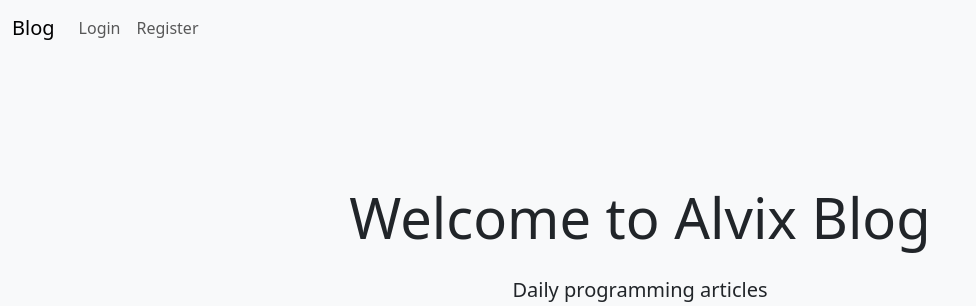
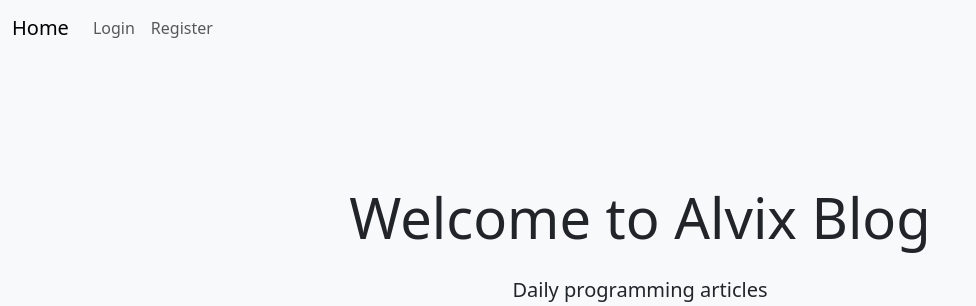
Before and after one commit to Alvix11/personal-blog, a Django app: page / in a window 1280 px wide. Shown: the top 306 px of the page, without its empty margins (0-976 px from the left). Run offline with Django 5.2, Linux system fonts and the light colour scheme.

Commit message:
Added the home URL to the blog option in the navbar

```diff
--- a/blog/templates/base.html
+++ b/blog/templates/base.html
@@ -10,7 +10,7 @@
 
     <nav class="navbar navbar-expand-lg bg-body-tertiary">
         <div class="container-fluid">
-            <a class="navbar-brand" href="#">Blog</a>
+            <a class="navbar-brand" href="{% url "home" %}">Home</a>
             <div class="collapse navbar-collapse" id="navbarNavAltMarkup">
                 <div class="navbar-nav">
                     {% if user.is_authenticated and user.is_staff %}
```
